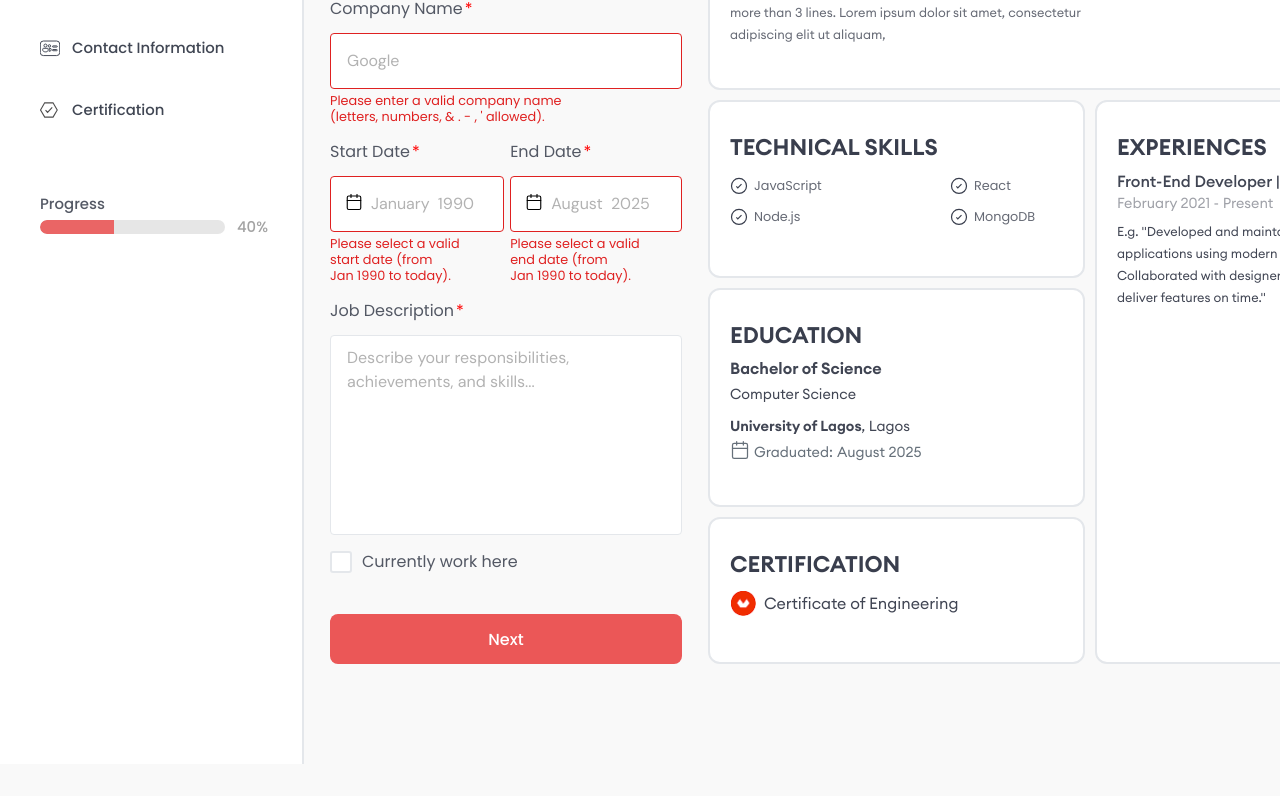
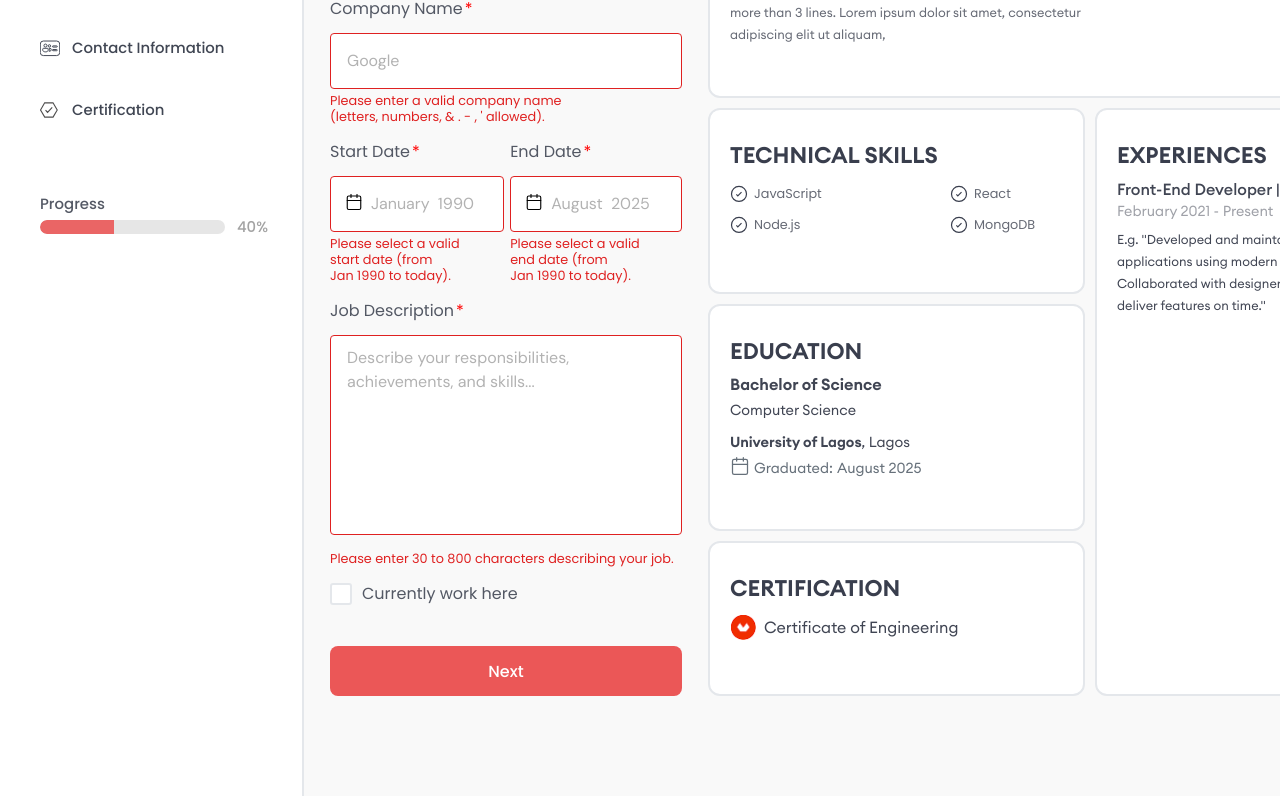
Before and after one commit to Moamal-2000/resume-builder, a Next.js app: page /builder/experience in a window 1280 px wide. Shown: the part 397-1193 px from the top of the page. Before the commit the page ends 1161 px from the top, so only its background shows below. Built offline with nearby package versions, Linux system fonts and the light colour scheme.

Commit message:
feat(Textarea): apply warning message logic for validation

```diff
--- a/src/components/Shared/Inputs/Input/Input.jsx
+++ b/src/components/Shared/Inputs/Input/Input.jsx
@@ -56,8 +56,8 @@ const Input = (
         required={required}
         disabled={disabled}
         placeholder={placeholder}
-        min={min}
-        max={max}
+        warningMessage={warningMessage}
+        hasValidValue={hasValidValue}
       />
     );
 
--- a/src/components/Shared/Inputs/Textarea/Textarea.jsx
+++ b/src/components/Shared/Inputs/Textarea/Textarea.jsx
@@ -1,3 +1,4 @@
+import ValidationMessage from "../../ValidationMessage/ValidationMessage";
 import s from "./Textarea.module.scss";
 
 const Textarea = ({
@@ -8,9 +9,14 @@ const Textarea = ({
   required,
   disabled,
   placeholder,
+  warningMessage,
+  hasValidValue,
 }) => {
+  const shouldShowWarning = warningMessage && !hasValidValue;
+  const invalidClass = shouldShowWarning ? s.invalid : "";
+
   return (
-    <div className={s.textarea}>
+    <div className={`${s.textarea} ${invalidClass}`}>
       {label && (
         <label htmlFor={name} data-required={required}>
           {label}
@@ -26,6 +32,10 @@ const Textarea = ({
         required={required}
         disabled={disabled}
       ></textarea>
+
+      <ValidationMessage showMessage={shouldShowWarning}>
+        {warningMessage}
+      </ValidationMessage>
     </div>
   );
 };
--- a/src/components/Shared/Inputs/Textarea/Textarea.module.scss
+++ b/src/components/Shared/Inputs/Textarea/Textarea.module.scss
@@ -43,6 +43,15 @@
   }
 }
 
+.textarea.invalid textarea {
+  border-color: #df2121;
+  color: #df2121;
+
+  &:focus-within {
+    outline-color: #df2121;
+  }
+}
+
 .textarea>textarea::placeholder {
   font-weight: 400;
   font-size: 1rem;
```
